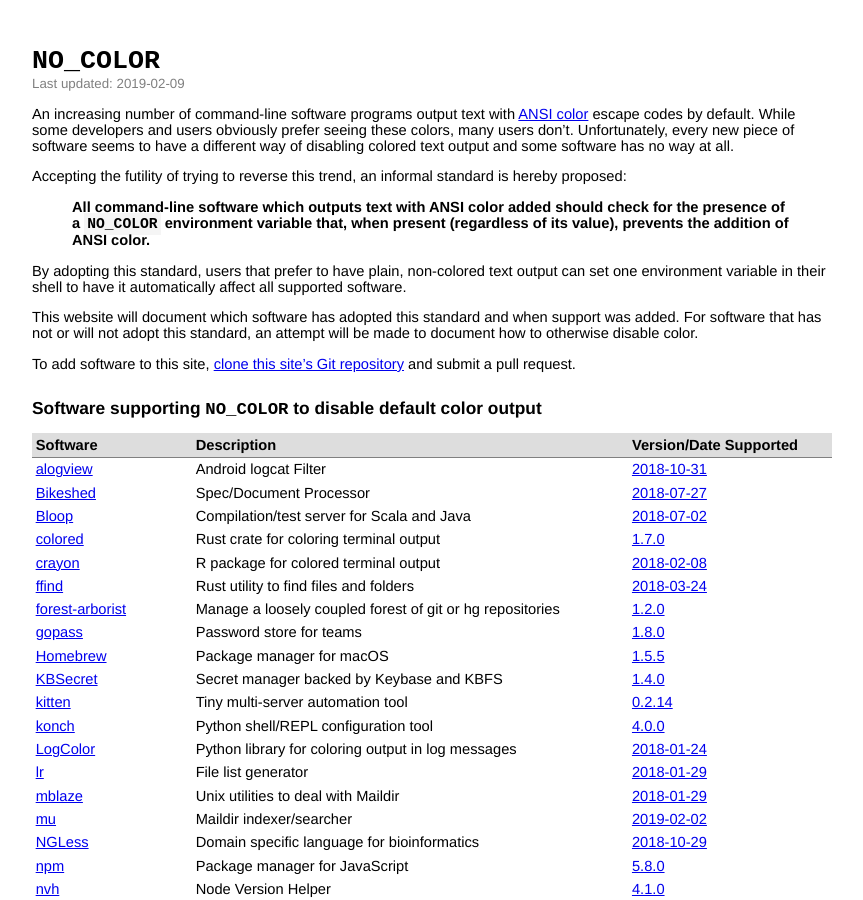
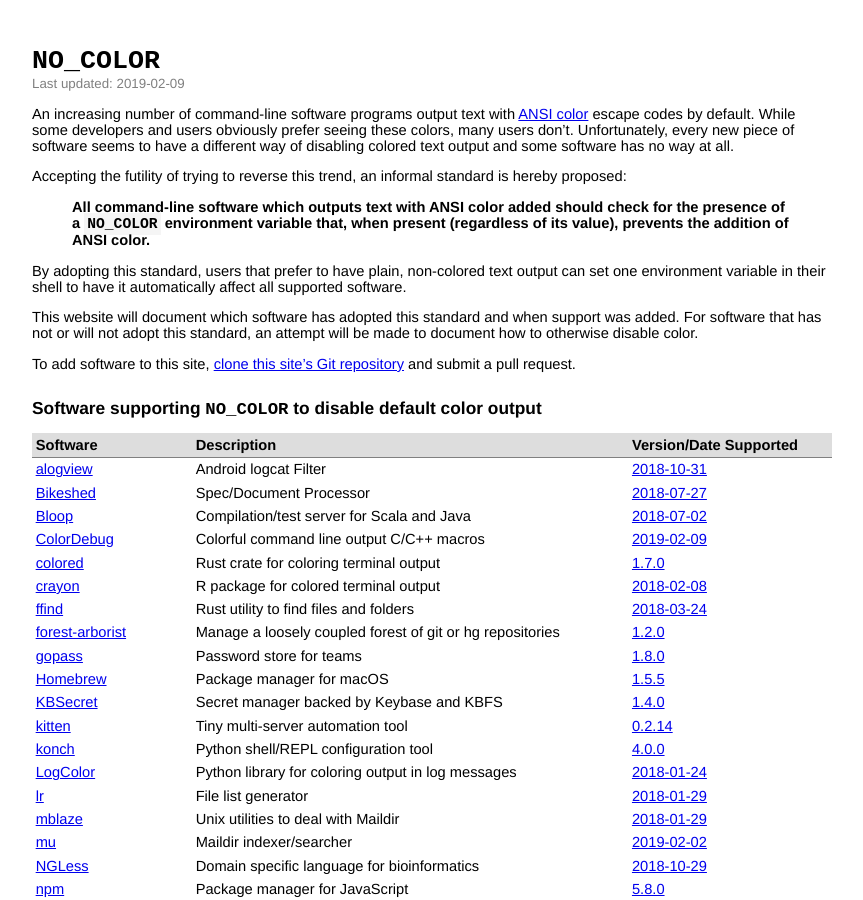
Before and after one commit to jcs/no_color, a Jekyll site: the page built from index.md, in a window 1280 px wide and 900 px high. Shown: the whole window, without its empty margins (208-1071 px from the left). Built offline with Jekyll 4.4.1, drawn with Linux system fonts in a browser that asks for light colours; our own code applies the rules of GitHub Pages for plain Markdown files.

Commit message:
Add ColorDebug

```diff
--- a/index.md
+++ b/index.md
@@ -40,6 +40,7 @@ and submit a pull request.
 | [alogview](https://github.com/flimberger/alogview) | Android logcat Filter | [2018-10-31](https://github.com/flimberger/alogview/commit/785e5608711d92a1c41733f9ecfa3ed2d335a940) |
 | [Bikeshed](https://github.com/tabatkins/bikeshed) | Spec/Document Processor | [2018-07-27](https://github.com/tabatkins/bikeshed/commit/04ea123d607a8d4bed692ad73dda1cb343bb5bbe) |
 | [Bloop](https://github.com/scalacenter/bloop) | Compilation/test server for Scala and Java | [2018-07-02](https://github.com/scalacenter/bloop/pull/555/commits/ff6f17a0155633f86440e10d7889f077e7fbc91c) |
+| [ColorDebug](https://github.com/roboticslab-uc3m/color-debug) | Colorful command line output C/C++ macros | [2019-02-09](https://github.com/roboticslab-uc3m/color-debug/commit/2e2a5bf5a202228985612008967fb63ba8be53d8) |
 | [colored](https://github.com/mackwic/colored) | Rust crate for coloring terminal output | [1.7.0](https://github.com/mackwic/colored/blob/master/CHANGELOG.md#170-january-2019) |
 | [crayon](https://github.com/r-lib/crayon) | R package for colored terminal output | [2018-02-08](https://github.com/r-lib/crayon/commit/700800135d04408bf1c99426b3fec9a4073b8a97) |
 | [ffind](https://github.com/josephscade/ffind) | Rust utility to find files and folders | [2018-03-24](https://github.com/josephscade/ffind/commit/fec4aa6101f2b3d6d5b06df640e299d0b1fbb190) |
```
